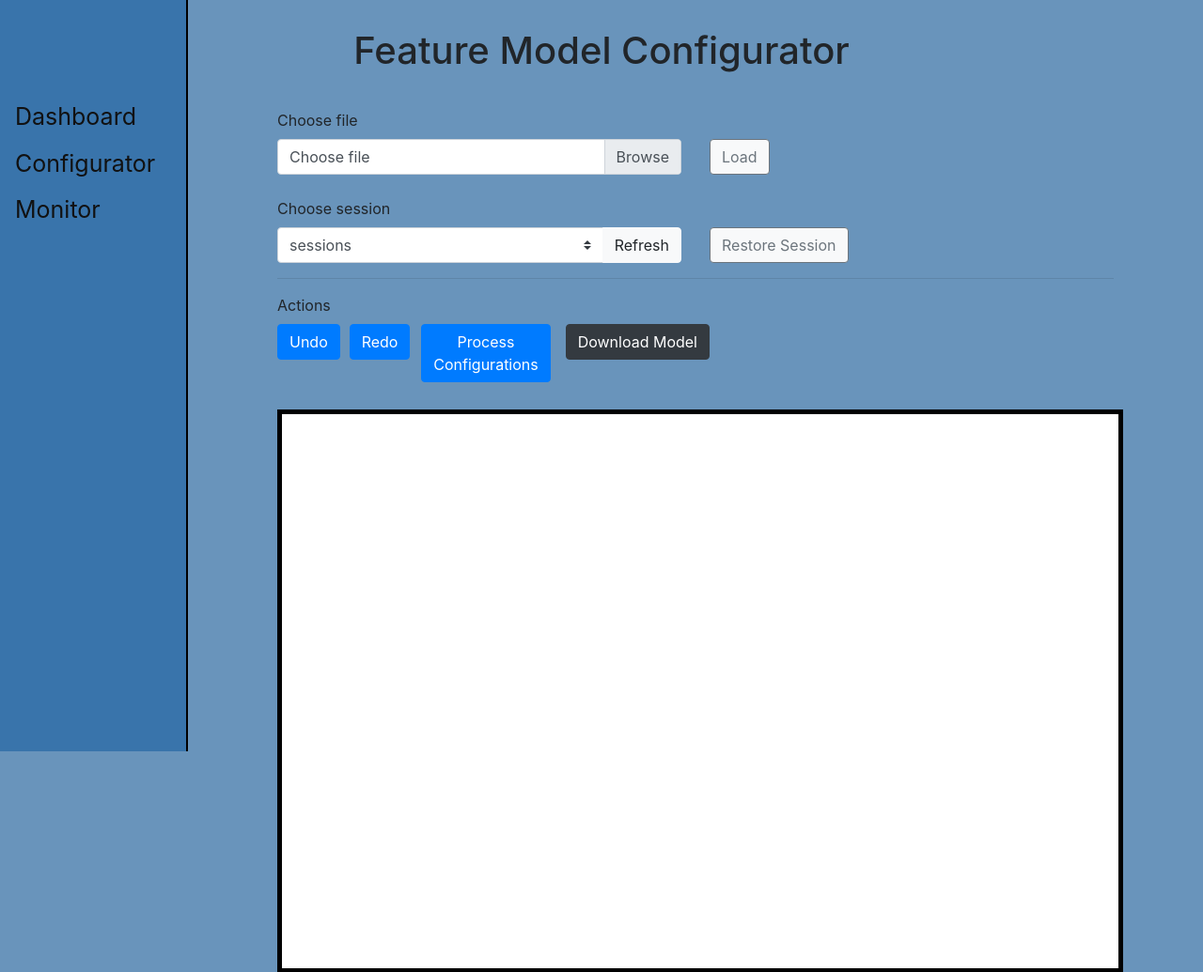
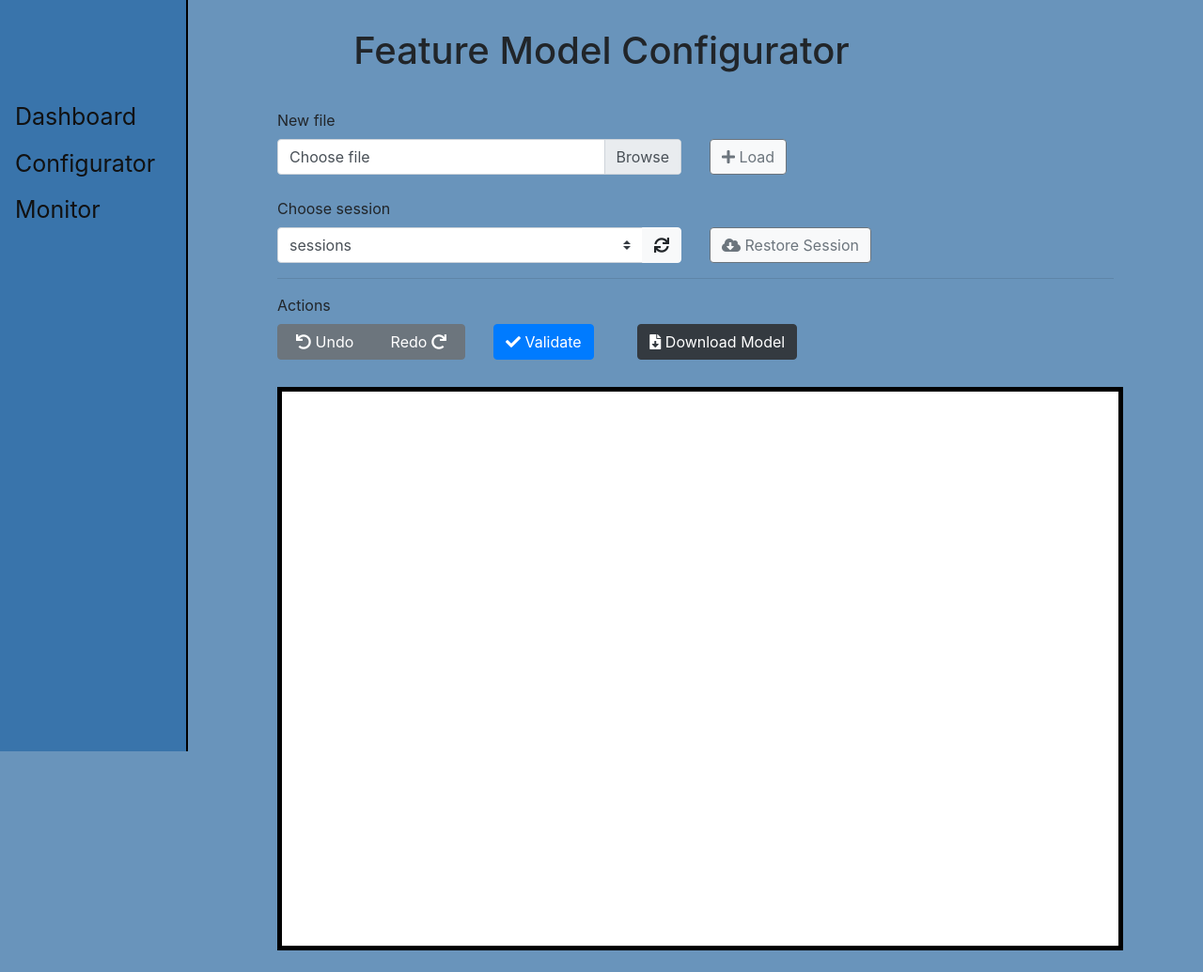
Before and after one commit to GaloisInc/BESSPIN-UI, a Flask app: page /configurator/ in a window 1280 px wide. Shown: the top 1035 px of the page at 94% size. Run offline with Flask 2, Linux system fonts and the light colour scheme; some libraries are stand-ins or nearby versions.

Commit message:
Change buttons in configurator UI and add icons

```diff
--- a/templates/configurator.html
+++ b/templates/configurator.html
@@ -18,6 +18,10 @@
   <script src="https://stackpath.bootstrapcdn.com/bootstrap/4.3.1/js/bootstrap.min.js"
           integrity="sha384-JjSmVgyd0p3pXB1rRibZUAYoIIy6OrQ6VrjIEaFf/nJGzIxFDsf4x0xIM+B07jRM"
           crossorigin="anonymous"></script>
+  <link rel="stylesheet"
+        href="https://use.fontawesome.com/releases/v5.8.2/css/all.css"
+        integrity="sha384-oS3vJWv+0UjzBfQzYUhtDYW+Pj2yciDJxpsK1OYPAYjqT085Qq/1cq5FLXAZQ7Ay"
+        crossorigin="anonymous">
 
   <style type="text/css">
     h1 { text-align: center; padding: 30px }
@@ -141,7 +145,7 @@
 
 <div class="main">
 
-<label for="upload-row">Choose file</label>
+<label for="upload-row">New file</label>
 <div class="row" id="upload-row">
   <div class="col-lg-6">
     <div class="input-group">
@@ -164,6 +168,7 @@
     <button class="btn btn-light btn-outline-secondary"
             id="inputGroupFileAddon01"
             onclick="handleFileSelect()">
+      <i class="fas fa-plus"></i>
       Load
     </button>
   </div>
@@ -182,8 +187,7 @@
         <button id="refresh_model_button"
                 class="btn btn-light"
                 onclick="refresh_db_models()">
-          <span class="glyphicon glyphicon-refresh"></span>
-          Refresh
+          <i class="fas fa-sync"></i>
         </button>
       </div>
     </div>
@@ -192,6 +196,7 @@
     <button id="db_model_button"
             class="btn btn-light btn-outline-secondary"
             onclick="load_configured_model(null)">
+      <i class="fas fa-cloud-download-alt"></i>
       Restore Session
     </button>
   </div>
@@ -200,31 +205,38 @@
 
 <label for="action-buttons">Actions</label>
 <div class="row" id="action-buttions">
-  <div class="col-md-1">
+
+  <div class="btn-group col-md-3" role="group" aria-label="Basic example">
+    <!-- <div class="col-md-2"> -->
       <button id="undo-configure-button"
-            class="btn btn-primary"
+              class="btn btn-secondary"
               onclick="undo_selection()">
+        <i class="fas fa-undo"></i>
         Undo
       </button>
-  </div>
-  <div class="col-md-1">
+    <!-- </div> -->
+    <!-- <div class="col-md-2"> -->
       <button id="redo-configure-button"
-            class="btn btn-primary"
+              class="btn btn-secondary"
               onclick="redo_selection()">
         Redo
+        <i class="fas fa-redo"></i>
       </button>
+    <!-- </div> -->
   </div>
   <div class="col-md-2">
     <button id="upload-configs-button"
             class="btn btn-primary"
             onclick="send_configured_features()">
-      Process Configurations
+      <i class="fas fa-check"></i>
+      Validate
     </button>
   </div>
   <div class="col-md-3">
     <button id="download-button"
             class="btn btn-dark"
             onclick="download()">
+      <i class="fas fa-file-download"></i>
       Download Model
     </button>
   </div>
```
Lines whose indentation alone changed are shown as unchanged.
